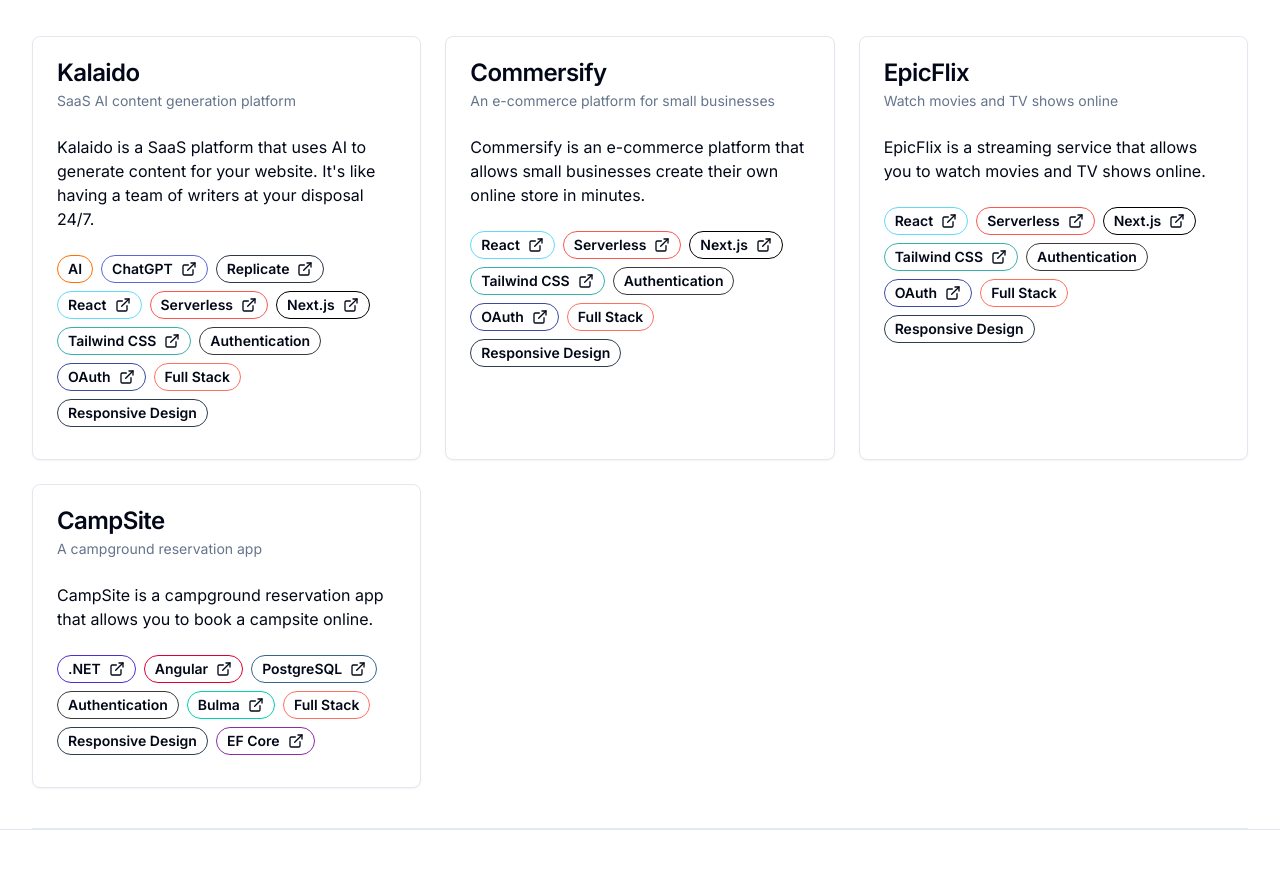
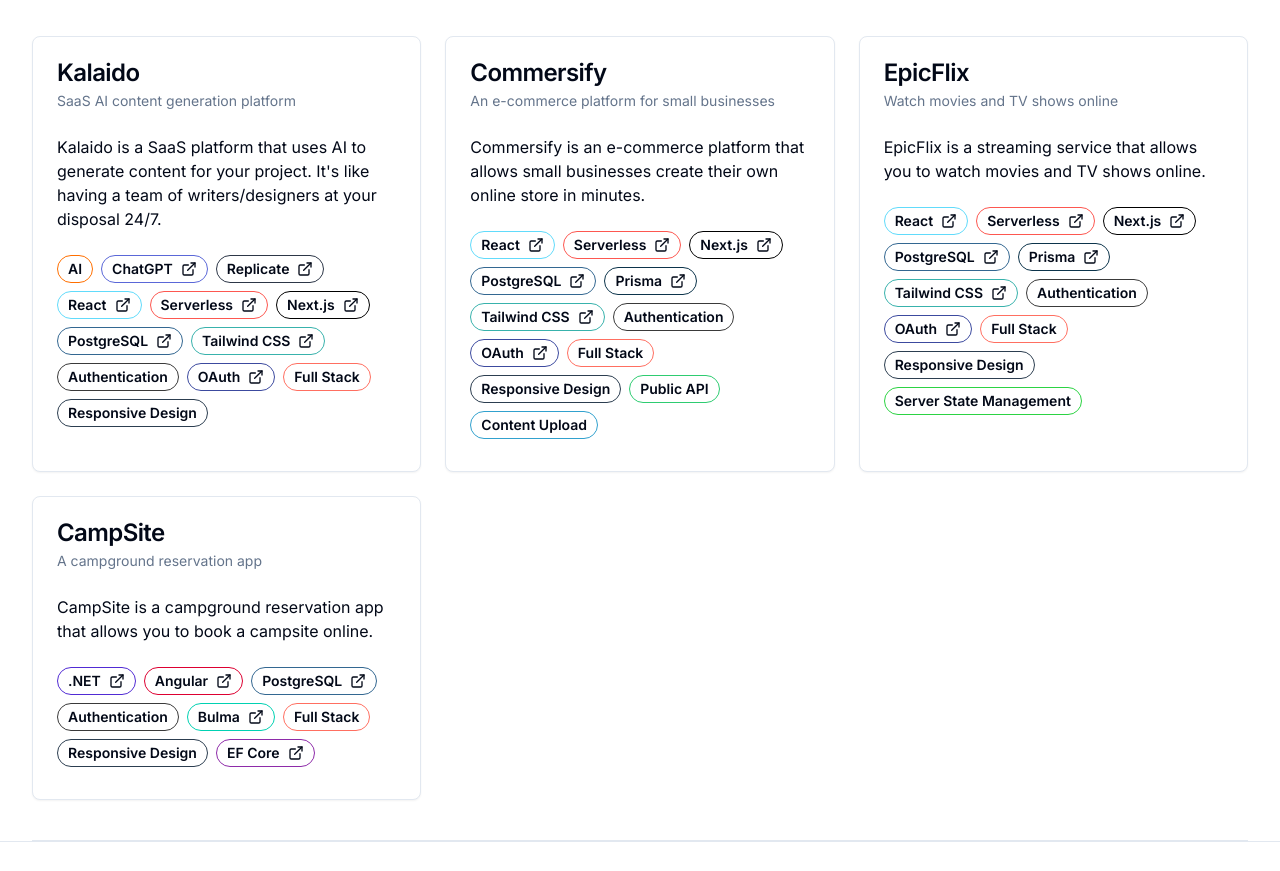
Before and after one commit to Mohcka/mxw-portfolio-2023, a Next.js app: page / in a window 1280 px wide. Shown: the part 2820-3691 px from the top of the page. Built offline with nearby package versions, Linux system fonts and the light colour scheme.

Commit message:
Adds tech items to list and projects

```diff
--- a/src/data/constants/projects.ts
+++ b/src/data/constants/projects.ts
@@ -5,7 +5,7 @@
     name: "Kalaido",
     subtitle: "SaaS AI content generation platform",
     description:
-      "Kalaido is a SaaS platform that uses AI to generate content for your website. It's like having a team of writers at your disposal 24/7.",
+      "Kalaido is a SaaS platform that uses AI to generate content for your project. It's like having a team of writers/designers at your disposal 24/7.",
     technologies: [
       technologies.AI,
       technologies.ChatGPT,
@@ -13,6 +13,7 @@
       technologies.React,
       technologies.Serverless,
       technologies.Nextjs,
+      technologies.PostgreSQL,
       technologies.TailwindCSS,
       technologies.Authentication,
       technologies.OAuth,
@@ -30,11 +31,15 @@
       technologies.React,
       technologies.Serverless,
       technologies.Nextjs,
+      technologies.PostgreSQL,
+      technologies.Prisma,
       technologies.TailwindCSS,
       technologies.Authentication,
       technologies.OAuth,
       technologies.FullStack,
       technologies.ResponsiveDesign,
+      technologies.PublicAPI,
+      technologies.ContentUpload,
     ] as Technology[],
     color: "#FF6F61",
   },
@@ -47,11 +52,14 @@
       technologies.React,
       technologies.Serverless,
       technologies.Nextjs,
+      technologies.PostgreSQL,
+      technologies.Prisma,
       technologies.TailwindCSS,
       technologies.Authentication,
       technologies.OAuth,
       technologies.FullStack,
       technologies.ResponsiveDesign,
+      technologies.ServerStateManagement,
     ] as Technology[],
     color: "#FF6F61",
   },
@@ -74,20 +82,18 @@
   },
 };
 
-
 export const ProjectsArray = Object.values(projects);
 
 const obj1 = {
   name1: {
     name: "name1",
-    id: "id1"
+    id: "id1",
   },
   name2: {
     name: "name2",
-  }
-}
-
+  },
+};
 
 const obj = {
-  thing1: [obj1.name1, obj1.name2]
-}
+  thing1: [obj1.name1, obj1.name2],
+};
--- a/src/data/constants/technologies.ts
+++ b/src/data/constants/technologies.ts
@@ -104,6 +104,18 @@
     name: "Prisma",
     color: "#0C344B",
     homePageUrl: "https://www.prisma.io/",
+  },
+  PublicAPI: {
+    name: "Public API",
+    color: "#2ECC71",
+  },
+  ServerStateManagement: {
+    name: "Server State Management",
+    color: "#2cd343",
+  },
+  ContentUpload: {
+    name: "Content Upload",
+    color: "#31a1ce",
   },
 };
 
```
